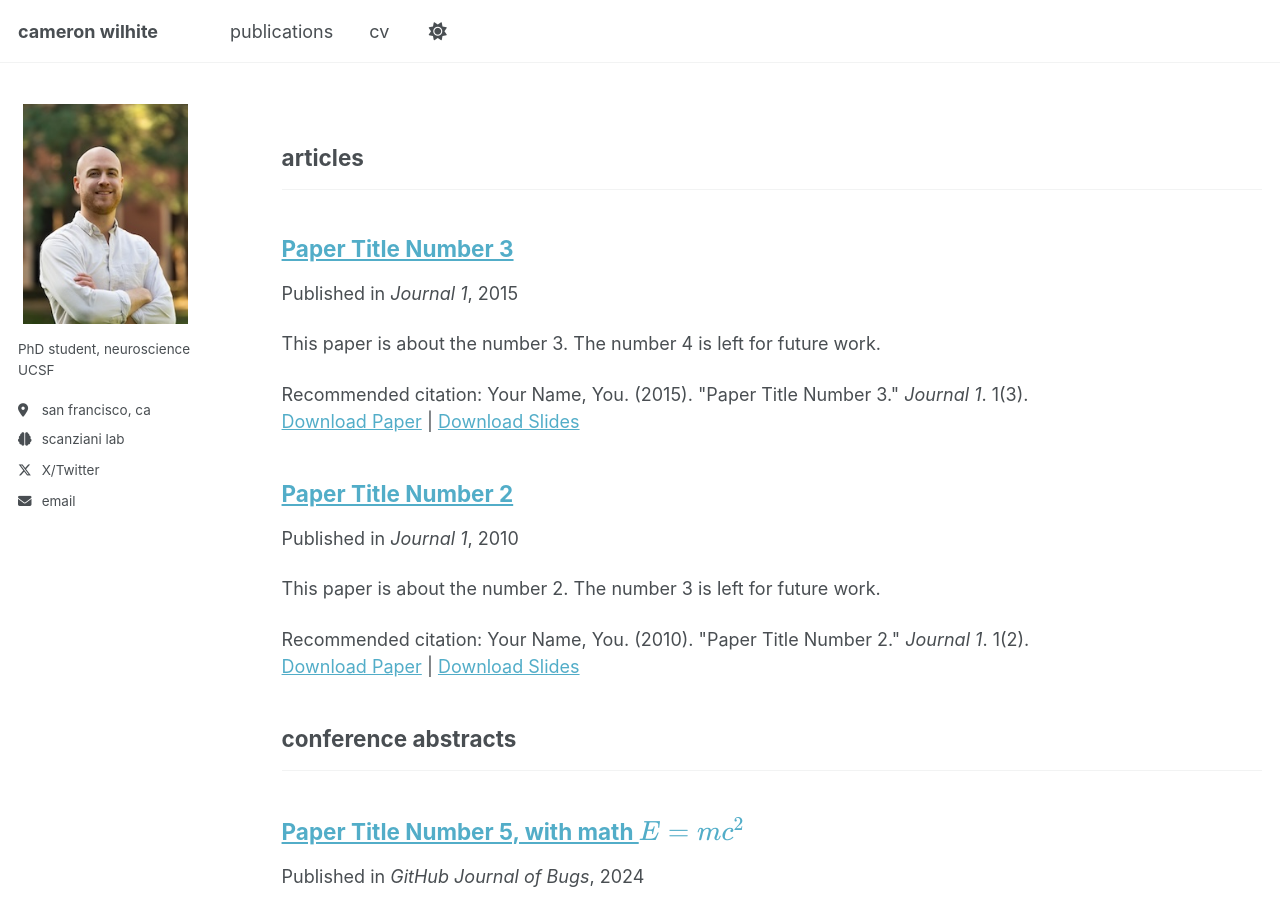
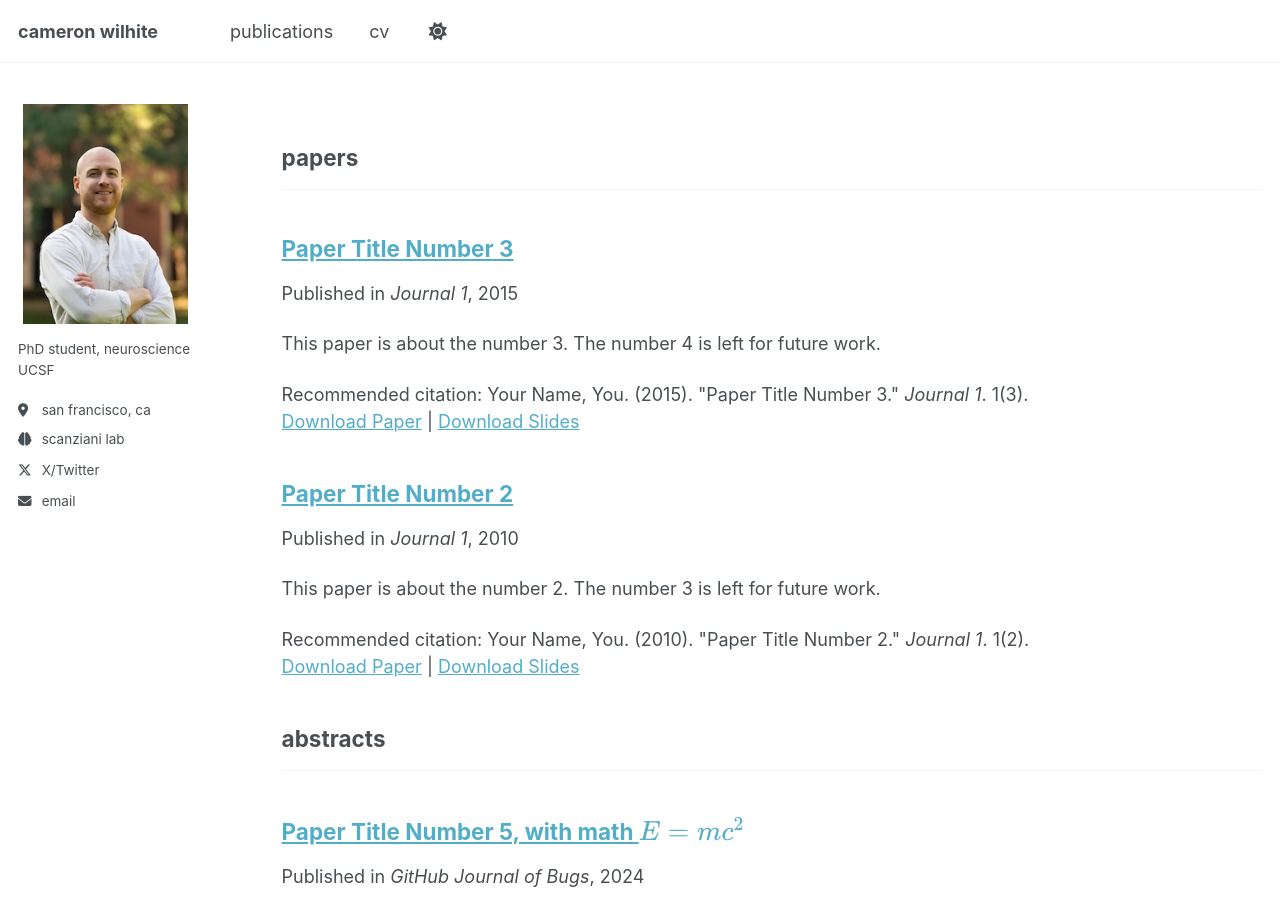
Before and after one commit to camwilhite/camwilhite.github.io, a Jekyll site: the page built from _pages/publications.html, in a window 1280 px wide and 900 px high. Built offline with Jekyll 4.4.1, drawn with Linux system fonts in a browser that asks for light colours; a script that is not in the unit is left out.

Commit message:
Update _config.yml

```diff
--- a/_config.yml
+++ b/_config.yml
@@ -79,9 +79,9 @@ author:
 # Publication Category - The following the list of publication categories and their headings
 publication_category:
   manuscripts:
-    title: 'articles'
+    title: 'papers'
   conferences:
-    title: 'conference abstracts'
+    title: 'abstracts'
 
 # Site Settings
 teaser                   :  # filename of teaser fallback teaser image placed in /images/, .e.g. "500x300.png"
```
